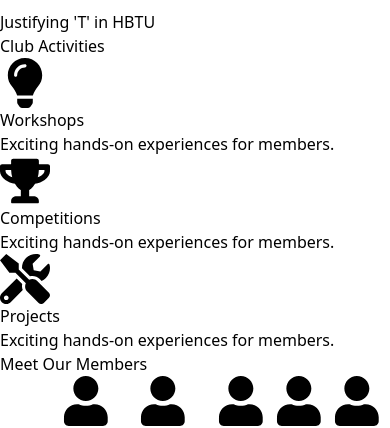
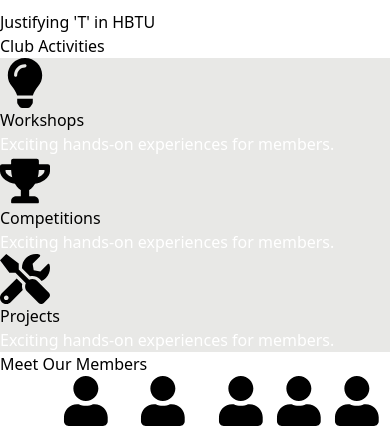
Before and after one commit to abhishek-arch/Autorob-Club, a React (Vite) app: page / in a window 390 px wide. Shown: the part 180-608 px from the top of the page. Built offline with nearby package versions, Linux system fonts and the light colour scheme.

Commit message:
some changements

```diff
--- a/src/App.css
+++ b/src/App.css
@@ -99,4 +99,13 @@
     }
 }
 
+.card{
+  background-color: rgba(120, 121, 106, 0.17);
+/* backdrop-filter: blur(); */
+/* opacity: 0.5; */
 }
+.card p{
+  color: white;
+}
+
+}
--- a/src/App.jsx
+++ b/src/App.jsx
@@ -63,7 +63,7 @@
         {activities.map((activity, index) => (
           <Card
             key={index}
-            className="bg-gray-800 p-8 rounded-lg shadow-lg hover:shadow-blue-400 transition duration-300"
+            className="bg-gray-800 card p-8 rounded-lg shadow-lg hover:shadow-blue-400 transition duration-300"
           >
             <CardContent className="text-center">
               {activity.icon}
--- a/src/Spline.css
+++ b/src/Spline.css
@@ -1,5 +1,6 @@
 @media screen and (max-width: 768px){
     .spline{
+      height: 100%;
        /* display: none; */
     }
 
```
Also changed, not shown: 1 other file (tests, documents, lock files or other folders).
